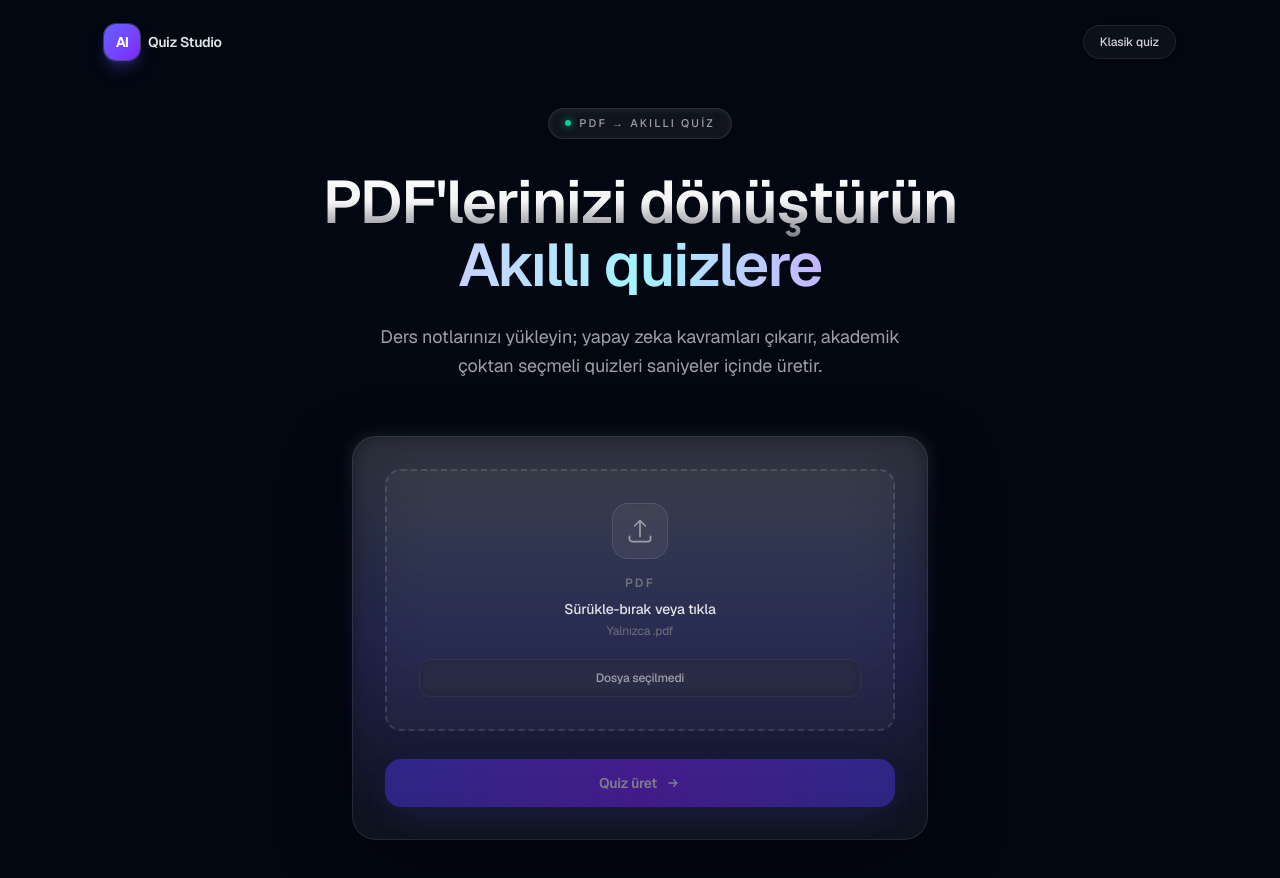
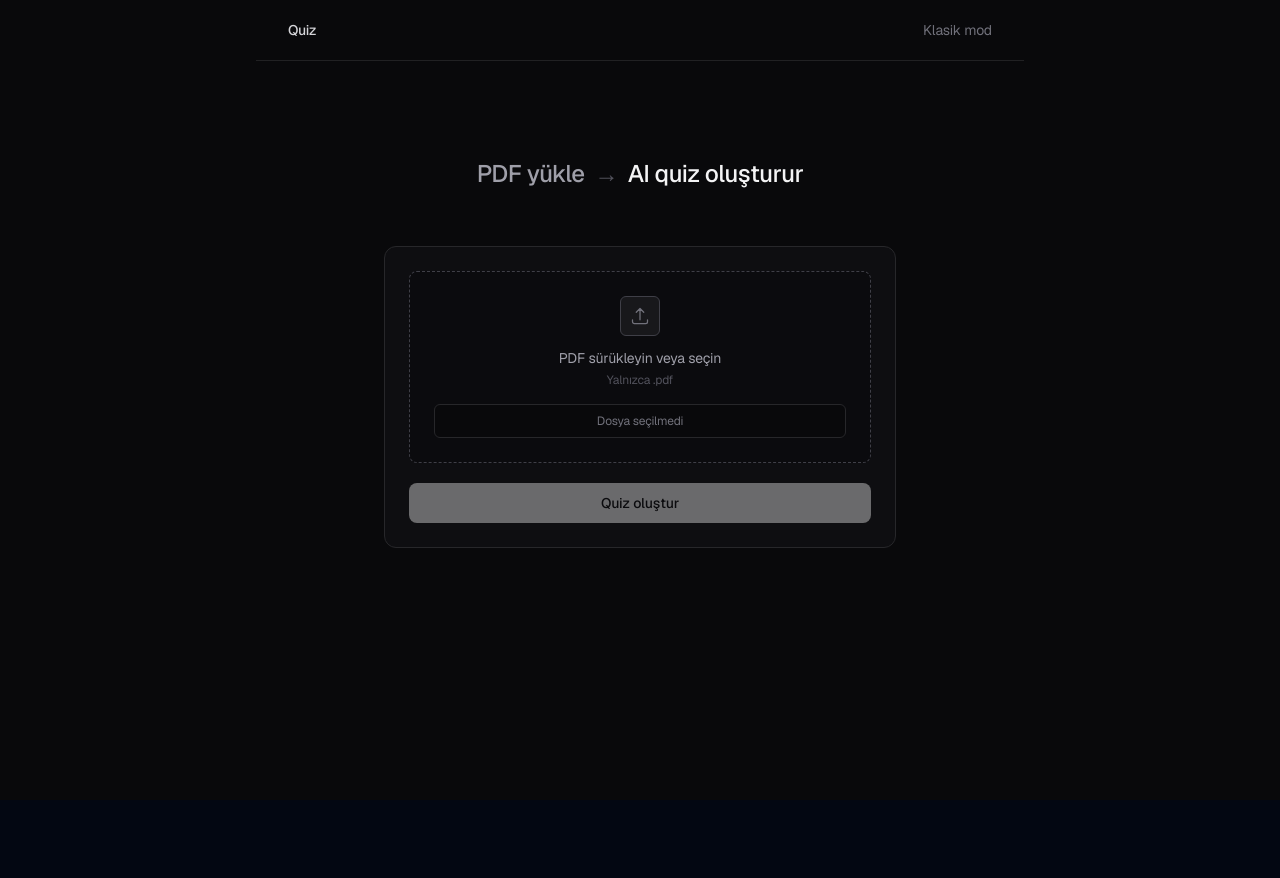
Before and after one commit to recepmustafaaslan-beep/ai-quiz-app, a Next.js app: page / in a window 1280 px wide. Shown: the top 878 px of the page. After the commit the page ends 800 px from the top, so only its background shows below. Built offline with nearby package versions, Linux system fonts and the light colour scheme.

Commit message:
ui update

```diff
--- a/app/page.tsx
+++ b/app/page.tsx
@@ -69,101 +69,57 @@ export default function Home() {
   };
 
   return (
-    <div className="relative min-h-screen overflow-hidden bg-[#030712] text-zinc-100">
+    <div className="min-h-screen bg-zinc-950 text-zinc-100 antialiased">
       <QuizGeneratingOverlay open={isLoading} />
 
-      <div className="pointer-events-none fixed inset-0 -z-10">
-        <div className="absolute inset-0 bg-[radial-gradient(ellipse_120%_90%_at_50%_-25%,rgba(99,102,241,0.35),transparent_55%)]" />
-        <div className="absolute inset-0 bg-[radial-gradient(ellipse_70%_50%_at_100%_10%,rgba(34,211,238,0.14),transparent_50%)]" />
-        <div className="absolute inset-0 bg-[radial-gradient(ellipse_60%_40%_at_0%_60%,rgba(167,139,250,0.12),transparent_45%)]" />
-        <div
-          className="absolute inset-0 opacity-[0.4]"
-          style={{
-            backgroundImage: `linear-gradient(to right, rgba(255,255,255,0.04) 1px, transparent 1px),
-              linear-gradient(to bottom, rgba(255,255,255,0.04) 1px, transparent 1px)`,
-            backgroundSize: "80px 80px",
-          }}
-        />
-        <div className="absolute inset-0 bg-gradient-to-b from-transparent via-transparent to-[#030712]/90" />
-      </div>
+      <div className="pointer-events-none fixed inset-0 -z-10 bg-[radial-gradient(ellipse_80%_50%_at_50%_-20%,rgba(255,255,255,0.06),transparent)]" />
 
-      <header className="animate-fade-rise relative z-10 mx-auto flex max-w-6xl items-center justify-between px-6 py-6 sm:px-10">
-        <div className="flex items-center gap-2">
-          <div className="flex h-9 w-9 items-center justify-center rounded-xl bg-gradient-to-br from-indigo-500 to-violet-600 shadow-lg shadow-indigo-500/30 ring-1 ring-white/20 transition duration-300 hover:scale-105 hover:shadow-indigo-500/45">
-            <span className="text-sm font-bold tracking-tighter text-white">AI</span>
-          </div>
-          <span className="text-sm font-semibold tracking-tight text-zinc-200">Quiz Studio</span>
-        </div>
+      <header className="mx-auto flex max-w-3xl items-center justify-between border-b border-zinc-800/80 px-6 py-5 sm:px-8">
+        <span className="text-sm font-medium tracking-tight text-zinc-300">Quiz</span>
         <Link
           href="/quiz"
-          className="group rounded-full border border-white/[0.08] bg-white/[0.04] px-4 py-2 text-xs font-medium text-zinc-300 shadow-sm backdrop-blur-md transition duration-300 hover:border-white/20 hover:bg-white/[0.08] hover:text-white hover:shadow-[0_0_24px_-4px_rgba(99,102,241,0.35)]"
+          className="text-sm text-zinc-500 transition-colors hover:text-zinc-300"
         >
-          <span className="transition duration-300 group-hover:tracking-wide">Klasik quiz</span>
+          Klasik mod
         </Link>
       </header>
 
-      <main className="relative z-10 mx-auto flex w-full max-w-6xl flex-col px-6 pb-24 pt-4 sm:px-10 sm:pt-6">
-        <div className="mx-auto w-full max-w-3xl text-center">
-          <div className="animate-fade-rise-delay-1 inline-flex items-center gap-2 rounded-full border border-white/10 bg-white/[0.06] px-4 py-1.5 text-[11px] font-medium uppercase tracking-[0.2em] text-zinc-400 shadow-inner shadow-white/5 backdrop-blur-xl transition duration-300 hover:border-indigo-400/25 hover:text-zinc-300">
-            <span className="h-1.5 w-1.5 rounded-full bg-emerald-400 shadow-[0_0_8px_rgba(52,211,153,0.8)]" />
-            PDF → Akıllı quiz
-          </div>
+      <main className="mx-auto w-full max-w-5xl px-6 pb-24 pt-16 sm:px-8 sm:pt-24">
+        <div className="mx-auto w-full max-w-lg">
+          <h1 className="text-center text-[1.375rem] font-medium leading-snug tracking-tight text-zinc-100 sm:text-2xl">
+            <span className="text-zinc-400">PDF yükle</span>
+            <span className="mx-2 text-zinc-600 sm:mx-2.5" aria-hidden>
+              →
+            </span>
+            <span className="text-zinc-100">AI quiz oluşturur</span>
+          </h1>
+          <p className="sr-only">PDF yükle → AI quiz oluşturur</p>
 
-          <h1 className="animate-fade-rise-delay-1 mt-8 text-balance text-4xl font-semibold leading-[1.08] tracking-tight text-white sm:text-6xl sm:leading-[1.06]">
-            <span className="bg-gradient-to-b from-white via-zinc-100 to-zinc-500 bg-clip-text text-transparent">
-              PDF&apos;lerinizi dönüştürün
-            </span>
-            <br />
-            <span className="bg-gradient-to-r from-indigo-200 via-cyan-200 to-violet-300 bg-clip-text text-transparent">
-              Akıllı quizlere
-            </span>
-          </h1>
-
-          <p className="animate-fade-rise-delay-2 mx-auto mt-6 max-w-xl text-pretty text-base leading-relaxed text-zinc-400 sm:text-lg">
-            Ders notlarınızı yükleyin; yapay zeka kavramları çıkarır, akademik çoktan seçmeli quizleri saniyeler içinde
-            üretir.
-          </p>
-        </div>
-
-        <section className="animate-fade-rise-delay-2 relative mx-auto mt-14 w-full max-w-xl">
-          <div className="absolute -inset-px rounded-[1.35rem] bg-gradient-to-b from-white/15 via-indigo-500/20 to-transparent opacity-60 blur-sm" />
-          <div className="relative rounded-3xl border border-white/[0.09] bg-white/[0.05] p-6 shadow-[0_24px_80px_-20px_rgba(0,0,0,0.65)] backdrop-blur-2xl sm:p-8">
-            <PdfUploadDropzone onFileSelect={setSelectedFile} disabled={isLoading} />
+          <div className="mt-14 rounded-xl border border-zinc-800 bg-zinc-900/40 p-5 sm:p-6">
+            <PdfUploadDropzone onFileSelect={setSelectedFile} disabled={isLoading} minimal />
 
             <button
               type="button"
               onClick={handleGenerateQuiz}
               disabled={!canGenerate}
-              className="btn-shimmer group relative mt-7 flex w-full items-center justify-center overflow-hidden rounded-2xl bg-gradient-to-r from-indigo-600 via-violet-600 to-indigo-600 px-6 py-3.5 text-sm font-semibold tracking-tight text-white shadow-[0_12px_40px_-12px_rgba(99,102,241,0.55)] transition duration-300 ease-out hover:scale-[1.01] hover:shadow-[0_16px_48px_-8px_rgba(99,102,241,0.65)] active:scale-[0.99] disabled:cursor-not-allowed disabled:opacity-45 disabled:hover:scale-100 disabled:hover:shadow-none"
+              className="mt-5 w-full rounded-lg bg-zinc-100 px-4 py-2.5 text-sm font-medium text-zinc-950 transition-colors hover:bg-white disabled:cursor-not-allowed disabled:opacity-40 disabled:hover:bg-zinc-100"
             >
-              <span className="relative z-10 flex items-center gap-2">
-                Quiz üret
-                <svg
-                  className="h-4 w-4 transition duration-300 group-hover:translate-x-0.5"
-                  fill="none"
-                  viewBox="0 0 24 24"
-                  stroke="currentColor"
-                  strokeWidth={2}
-                  aria-hidden
-                >
-                  <path strokeLinecap="round" strokeLinejoin="round" d="M13 7l5 5m0 0l-5 5m5-5H6" />
-                </svg>
-              </span>
+              Quiz oluştur
             </button>
 
             {errorMessage && (
               <div
                 role="alert"
-                className="animate-fade-rise mt-5 rounded-2xl border border-rose-500/25 bg-rose-500/[0.08] px-4 py-3 text-sm leading-relaxed text-rose-100 backdrop-blur-md transition duration-300"
+                className="mt-4 rounded-lg border border-red-900/50 bg-red-950/40 px-3 py-2.5 text-sm text-red-200/90"
               >
                 {errorMessage}
               </div>
             )}
           </div>
-        </section>
+        </div>
 
         {questions.length > 0 && (
-          <div className="animate-fade-rise relative mt-16 w-full">
+          <div className="mx-auto mt-20 w-full max-w-2xl border-t border-zinc-800/80 pt-16">
             <GeneratedQuizExperience questions={questions} />
           </div>
         )}
--- a/components/PdfUploadDropzone.tsx
+++ b/components/PdfUploadDropzone.tsx
@@ -6,9 +6,15 @@ import { useDropzone } from "react-dropzone";
 type PdfUploadDropzoneProps = {
   onFileSelect: (file: File | null) => void;
   disabled?: boolean;
+  /** Daha sade kenarlık ve tipografi (landing) */
+  minimal?: boolean;
 };
 
-export default function PdfUploadDropzone({ onFileSelect, disabled = false }: PdfUploadDropzoneProps) {
+export default function PdfUploadDropzone({
+  onFileSelect,
+  disabled = false,
+  minimal = false,
+}: PdfUploadDropzoneProps) {
   const [fileName, setFileName] = useState<string | null>(null);
 
   const onDrop = useCallback(
@@ -29,21 +35,38 @@ export default function PdfUploadDropzone({ onFileSelect, disabled = false }: Pd
     },
   });
 
-  return (
-    <div
-      {...getRootProps()}
-      className={`group relative overflow-hidden rounded-2xl border-2 border-dashed p-8 text-center transition-all duration-300 ease-out ${
+  const box = minimal
+    ? `rounded-lg border border-dashed p-6 text-center transition-colors ${
+        isDragActive
+          ? "border-zinc-500 bg-zinc-800/50"
+          : "border-zinc-700 bg-zinc-950/30 hover:border-zinc-600 hover:bg-zinc-900/50"
+      } ${disabled ? "cursor-not-allowed opacity-50" : "cursor-pointer"}`
+    : `group relative overflow-hidden rounded-2xl border-2 border-dashed p-8 text-center transition-all duration-300 ease-out ${
         isDragActive
           ? "scale-[1.01] border-cyan-400/50 bg-cyan-500/[0.12] shadow-[0_0_40px_-8px_rgba(34,211,238,0.35)]"
           : "border-white/[0.12] bg-white/[0.03] hover:border-indigo-400/35 hover:bg-white/[0.06] hover:shadow-[0_0_36px_-10px_rgba(99,102,241,0.25)]"
-      } ${disabled ? "cursor-not-allowed opacity-50" : "cursor-pointer"}`}
-    >
-      <div className="pointer-events-none absolute inset-0 bg-gradient-to-br from-indigo-500/[0.07] via-transparent to-cyan-500/[0.05] opacity-0 transition duration-500 group-hover:opacity-100" />
+      } ${disabled ? "cursor-not-allowed opacity-50" : "cursor-pointer"}`;
+
+  return (
+    <div {...getRootProps()} className={box}>
+      {!minimal && (
+        <div className="pointer-events-none absolute inset-0 bg-gradient-to-br from-indigo-500/[0.07] via-transparent to-cyan-500/[0.05] opacity-0 transition duration-500 group-hover:opacity-100" />
+      )}
       <input {...getInputProps()} />
 
-      <div className="relative mx-auto mb-4 flex h-14 w-14 items-center justify-center rounded-2xl border border-white/10 bg-white/[0.06] shadow-inner transition duration-300 group-hover:border-indigo-400/30 group-hover:shadow-[0_0_20px_-4px_rgba(99,102,241,0.4)]">
+      <div
+        className={
+          minimal
+            ? "relative mx-auto mb-3 flex h-10 w-10 items-center justify-center rounded-md border border-zinc-700 bg-zinc-900"
+            : "relative mx-auto mb-4 flex h-14 w-14 items-center justify-center rounded-2xl border border-white/10 bg-white/[0.06] shadow-inner transition duration-300 group-hover:border-indigo-400/30 group-hover:shadow-[0_0_20px_-4px_rgba(99,102,241,0.4)]"
+        }
+      >
         <svg
-          className="h-7 w-7 text-zinc-400 transition duration-300 group-hover:text-indigo-300"
+          className={
+            minimal
+              ? "h-5 w-5 text-zinc-500"
+              : "h-7 w-7 text-zinc-400 transition duration-300 group-hover:text-indigo-300"
+          }
           fill="none"
           viewBox="0 0 24 24"
           stroke="currentColor"
@@ -58,13 +81,27 @@ export default function PdfUploadDropzone({ onFileSelect, disabled = false }: Pd
         </svg>
       </div>
 
-      <p className="relative text-xs font-semibold uppercase tracking-[0.18em] text-zinc-500">PDF</p>
-      <p className="relative mt-2 text-sm font-medium text-zinc-200 transition duration-300 group-hover:text-white">
-        {isDragActive ? "Buraya bırakın…" : "Sürükle-bırak veya tıkla"}
+      {!minimal && (
+        <p className="relative text-xs font-semibold uppercase tracking-[0.18em] text-zinc-500">PDF</p>
+      )}
+      <p
+        className={
+          minimal
+            ? "relative text-sm text-zinc-400"
+            : "relative mt-2 text-sm font-medium text-zinc-200 transition duration-300 group-hover:text-white"
+        }
+      >
+        {isDragActive ? "Buraya bırakın…" : minimal ? "PDF sürükleyin veya seçin" : "Sürükle-bırak veya tıkla"}
       </p>
-      <p className="relative mt-1 text-xs text-zinc-500">Yalnızca .pdf</p>
+      <p className="relative mt-1 text-xs text-zinc-600">Yalnızca .pdf</p>
 
-      <p className="relative mt-5 truncate rounded-xl border border-white/[0.06] bg-black/20 px-3 py-2.5 text-xs font-medium text-zinc-400 backdrop-blur-sm transition duration-300 group-hover:border-white/10 group-hover:text-zinc-300">
+      <p
+        className={
+          minimal
+            ? "relative mt-4 truncate rounded-md border border-zinc-800 bg-zinc-950 px-2.5 py-2 text-xs text-zinc-500"
+            : "relative mt-5 truncate rounded-xl border border-white/[0.06] bg-black/20 px-3 py-2.5 text-xs font-medium text-zinc-400 backdrop-blur-sm transition duration-300 group-hover:border-white/10 group-hover:text-zinc-300"
+        }
+      >
         {fileName ? fileName : "Dosya seçilmedi"}
       </p>
     </div>
```
